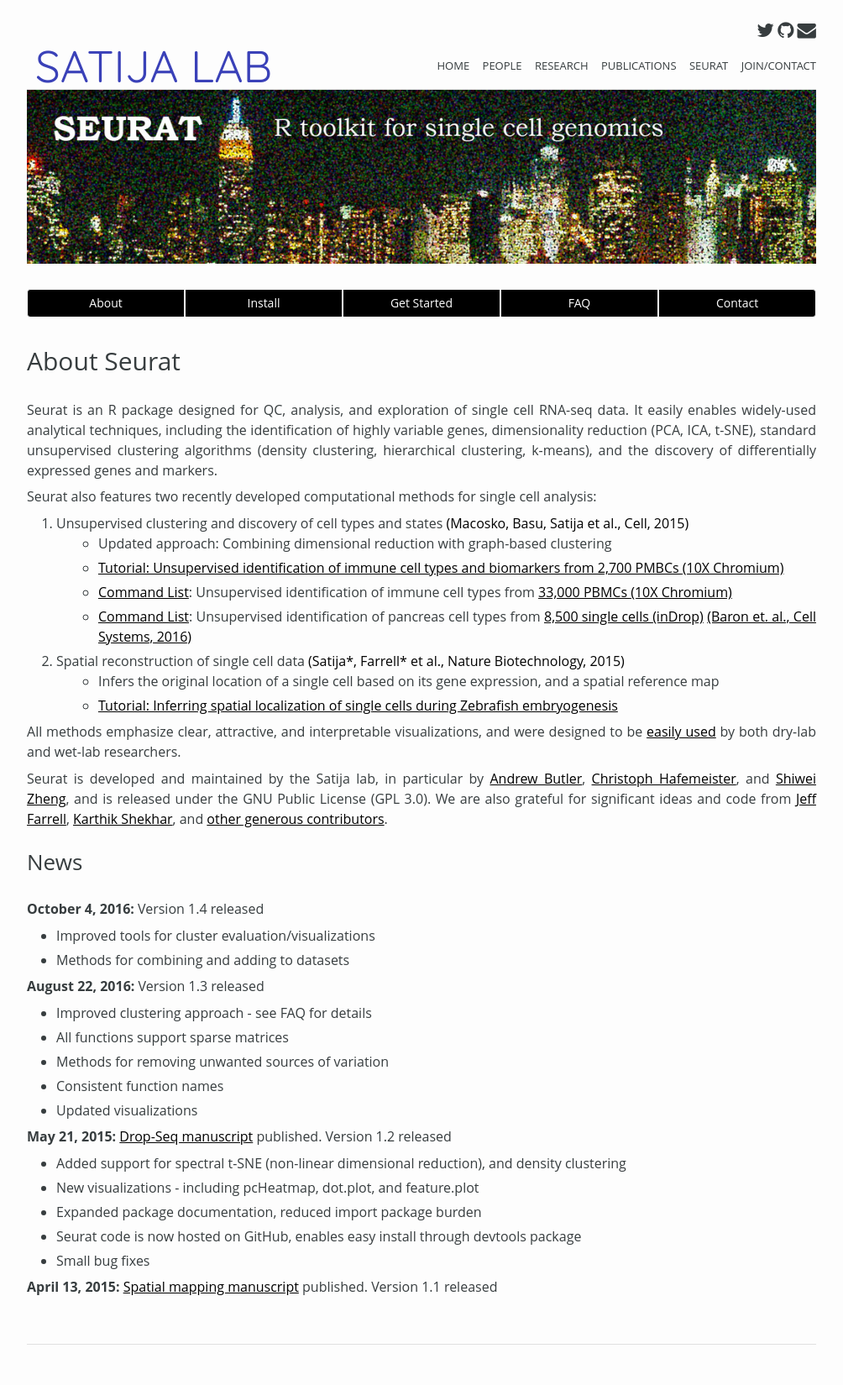
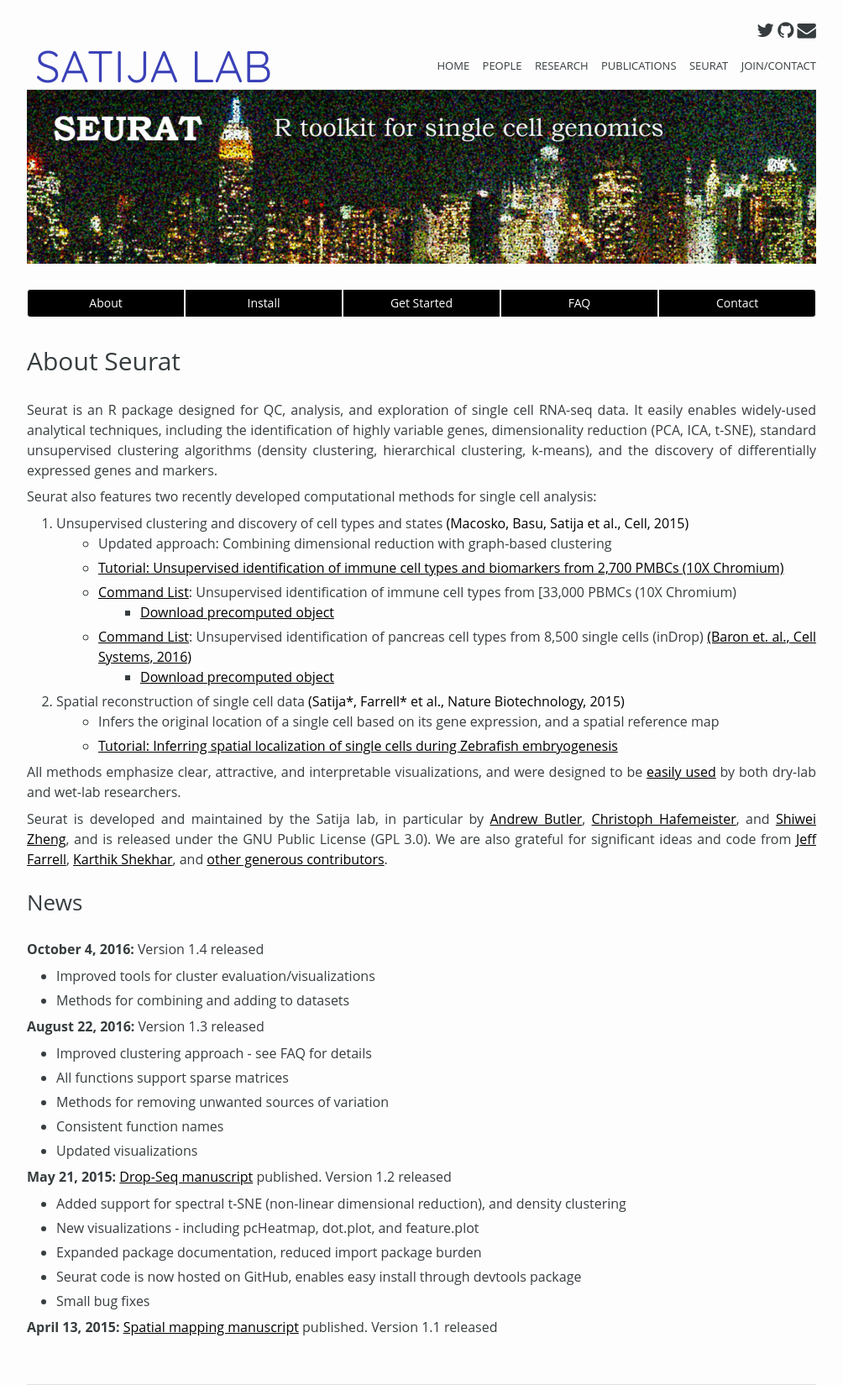
Before and after one commit to jungokasai/satijalab.github.io, a Jekyll site: the page built from seurat.md, in a window 1280 px wide. Shown: the whole page at 84% size, without its empty margins (138-1142 px from the left). Built offline with Jekyll 4.4.1, drawn with Linux system fonts in a browser that asks for light colours; nearby versions of some CDN libraries; before the commit the page ends 1601 px from its top, so only the background shows below that.

Commit message:
minor changes

```diff
--- a/seurat.md
+++ b/seurat.md
@@ -13,8 +13,10 @@
 1. Unsupervised clustering and discovery of cell types and states [(Macosko, Basu, Satija et al., Cell, 2015)](http://www.cell.com/cell/abstract/S0092-8674(15)00549-8)
 	* Updated approach: Combining dimensional reduction with graph-based clustering
 	* [Tutorial: Unsupervised identification of immune cell types and biomarkers from 2,700 PMBCs (10X Chromium)]({{"get_started.html" | prepend: site.seurat_nav}})
-	* [Command List](LINK): Unsupervised identification of immune cell types from [33,000 PBMCs (10X Chromium)](https://www.dropbox.com/s/4cams873t2azmpf/pbmc33k.Rda?dl=0)
-	* [Command List](LINK): Unsupervised identification of pancreas cell types from [8,500 single cells (inDrop)](https://www.dropbox.com/s/av5p7d3ro4m0fb5/pancreas.Rda?dl=0) [(Baron et. al., Cell Systems, 2016)](http://www.cell.com/cell-systems/abstract/S2405-4712(16)30266-6)
+	* [Command List](LINK): Unsupervised identification of immune cell types from [33,000 PBMCs (10X Chromium)
+		* [Download precomputed object](https://www.dropbox.com/s/4cams873t2azmpf/pbmc33k.Rda?dl=0)
+	* [Command List](LINK): Unsupervised identification of pancreas cell types from 8,500 single cells (inDrop) [(Baron et. al., Cell Systems, 2016)](http://www.cell.com/cell-systems/abstract/S2405-4712(16)30266-6)
+		* [Download precomputed object](https://www.dropbox.com/s/av5p7d3ro4m0fb5/pancreas.Rda?dl=0)
 2. Spatial reconstruction of single cell data [(Satija\*, Farrell\* et al., Nature Biotechnology, 2015)](http://www.nature.com/nbt/journal/vaop/ncurrent/full/nbt.3192.html)
 	* Infers the original location of a single cell based on its gene expression, and a spatial reference map
 	* [Tutorial: Inferring spatial localization of single cells during Zebrafish embryogenesis]({{"old-get-started/" | prepend: site.seurat_nav}})
```
Also changed, not shown: seurat/get_started.md (+1 -1 lines), seurat/install.md (+5 -2 lines).
